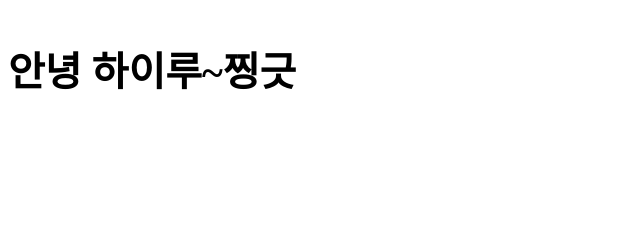
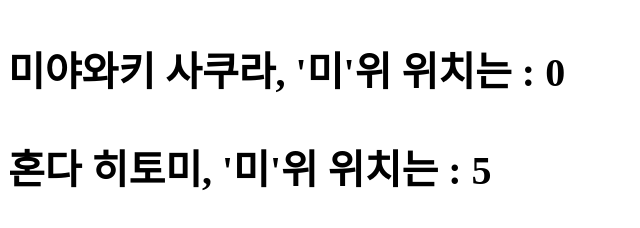
Before and after one commit to skyepodium/vue_test, a plain HTML site: page index.html in a window 1280 px wide. Shown: the whole page, without its empty margins (0-640 px from the left). Drawn offline with nearby package versions, Linux system fonts and the light colour scheme.

Commit message:
study about v-for directive

```diff
--- a/index.html
+++ b/index.html
@@ -3,8 +3,8 @@
 
 
 <div id="app">
-    <div>
-        {{ message }}
+    <div v-for="person in IZONE"  v-if="person.name.indexOf('미') > -1">
+        {{ person.name }}, '미'위 위치는 : {{ person.name.indexOf('미') }}
     </div>
 </div>
 
@@ -12,37 +12,35 @@
 <script>
 
     var model = {
-        message: '안녕하세요'
-    }
+        IZONE: [
+            {name: '권은비'},
+            {name: '미야와키 사쿠라'},
+            {name: '강혜원'},
+            {name: '최예나'},
+            {name: '이채연'},
+            {name: '김채원'},
+            {name: '김민주'},
+            {name: '야부키 나코'},
+            {name: '혼다 히토미'},
+            {name: '조유리'},
+            {name: '안유진'},
+            {name: '장원영'},
+        ],
+    };
 
     var vm = new Vue({
         el: '#app',
         data: model,
-
-        beforeCreate: function() {
-            console.log('beforeCreate');
-        },
-        created: function() {
-            console.log('created');
-        },
-        mounted: function() {
-            console.log('mounted');
-            this.message = '안녕 하이루~찡긋'
-        },
-        updated: function() {
-            console.log('updated');
-        }
-
-
-    })
+    });
 </script>
 
-
 <style>
+    #app img{
+        display:block;
+        width:60px;
+    }
     #app div {
         display: block;
-        width: 600px;
-        height: 50px;
         font-size: 40px;
         margin-top: 40px;
         font-weight:bold;
```
